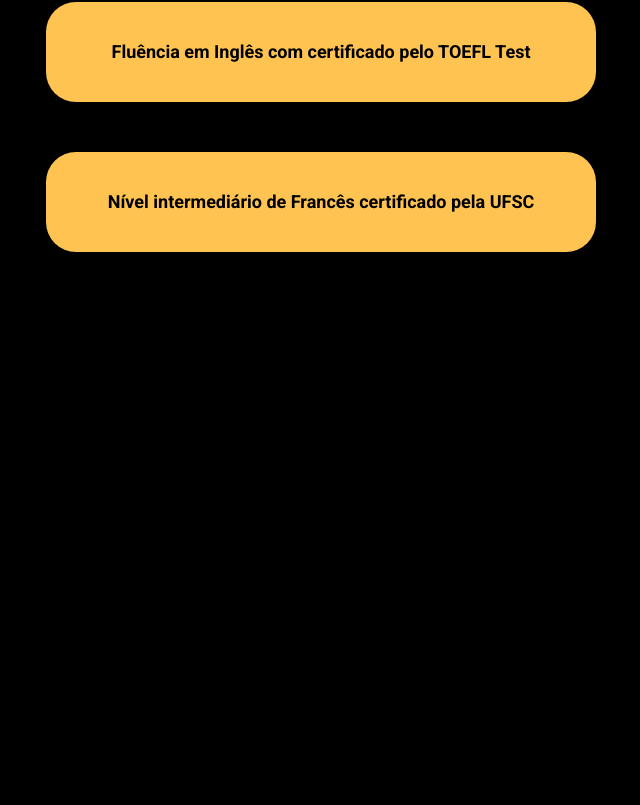
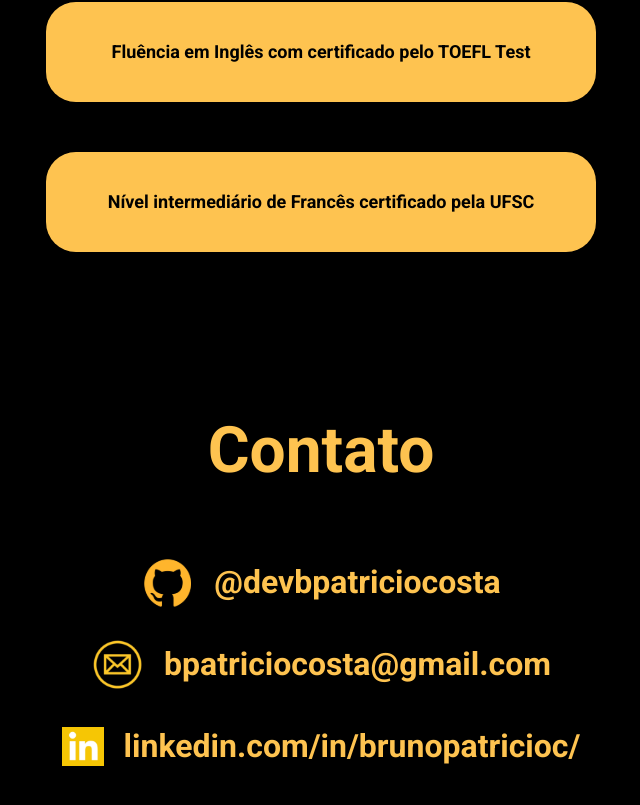
Before and after one commit to devbpatriciocosta/portfolio-bruno-patricio, a Next.js app: page / in a window 1280 px wide. Shown: the part 3768-4573 px from the top of the page, without its empty margins (319-959 px from the left). Before the commit the page ends 4100 px from the top, so only its background shows below. Built offline with nearby package versions, Linux system fonts and the light colour scheme.

Commit message:
Creating Contact Container + adding

```diff
--- a/pages/index.jsx
+++ b/pages/index.jsx
@@ -3,6 +3,7 @@
 import AboutMe from '../src/components/layout/about/About'
 import WorksDeveloped from "../src/components/works/Works";
 import Education from "../src/components/layout/Education/Education";
+import ContactSession from "../src/components/layout/contact/Contact";
 
 function HomePage() {
   return (
@@ -12,6 +13,7 @@
       <AboutMe />
       <WorksDeveloped />
       <Education />
+      <ContactSession />
     </>
   )
 }
--- /dev/null
+++ b/src/components/layout/contact/Contact.jsx
@@ -0,0 +1,56 @@
+import styled from "styled-components"
+
+import H1 from "../../../typograph/H1"
+import H3 from "../../../typograph/H3"
+import IconImages from '../../iconImages/IconImages'
+
+
+const MainContainer = styled.div`
+    color: ${props => props.theme.primary};
+    padding: 80px;
+    display: flex;
+    justify-content: center;
+    flex-direction: column;
+    align-items: center;
+    gap: 5px;
+`
+
+const ContactTitle = styled.div`
+    display: flex;
+    align-items: center;
+    justify-content: center;
+    margin-bottom: 50px;
+`
+
+const InfoData = styled.div`
+    display: flex;
+    gap: 20px;
+`
+
+export default function ContactSession () {
+    return (
+        <MainContainer>
+            <ContactTitle>
+                <H1>Contato</H1>
+            </ContactTitle>
+            <InfoData>
+                <IconImages imageName="YellowGitHubIcon" type="svg" />
+                <a href="https://github.com/devbpatriciocosta">
+                    <H3>@devbpatriciocosta</H3>
+                </a>
+            </InfoData>
+            <InfoData>
+                <IconImages imageName="YellowEmailIcon" type="svg" />
+                <a href="https://mail.google.com/mail/u/0/#inbox">
+                   <H3>bpatriciocosta@gmail.com</H3>
+                </a>
+            </InfoData>
+            <InfoData>
+                <IconImages imageName="YellowLinkedinIcon" type="svg" />
+                <a href="https://www.linkedin.com/in/brunopatricioc/">
+                    <H3>linkedin.com/in/brunopatricioc/</H3>
+                </a>
+            </InfoData>
+        </MainContainer>
+    )
+}
```
